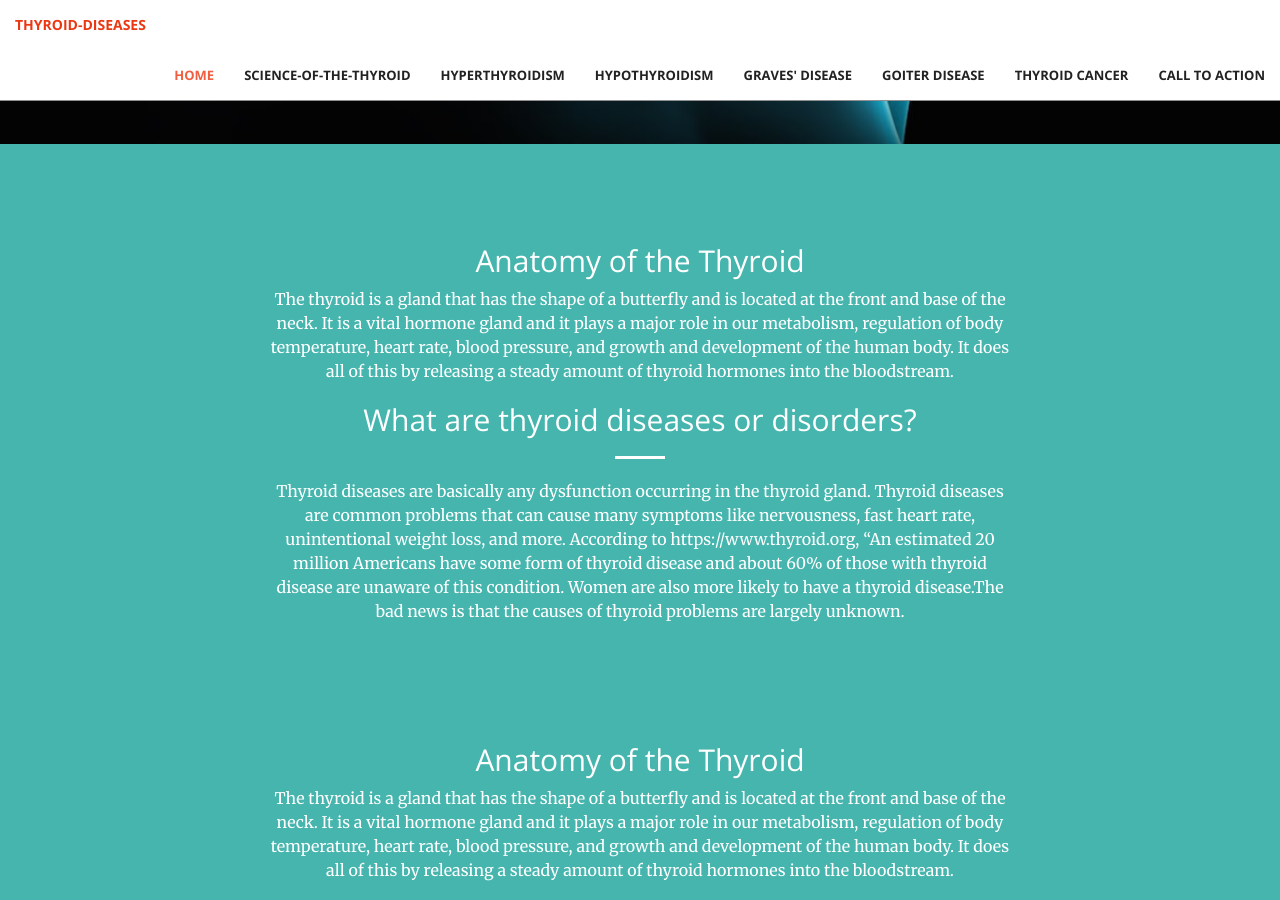
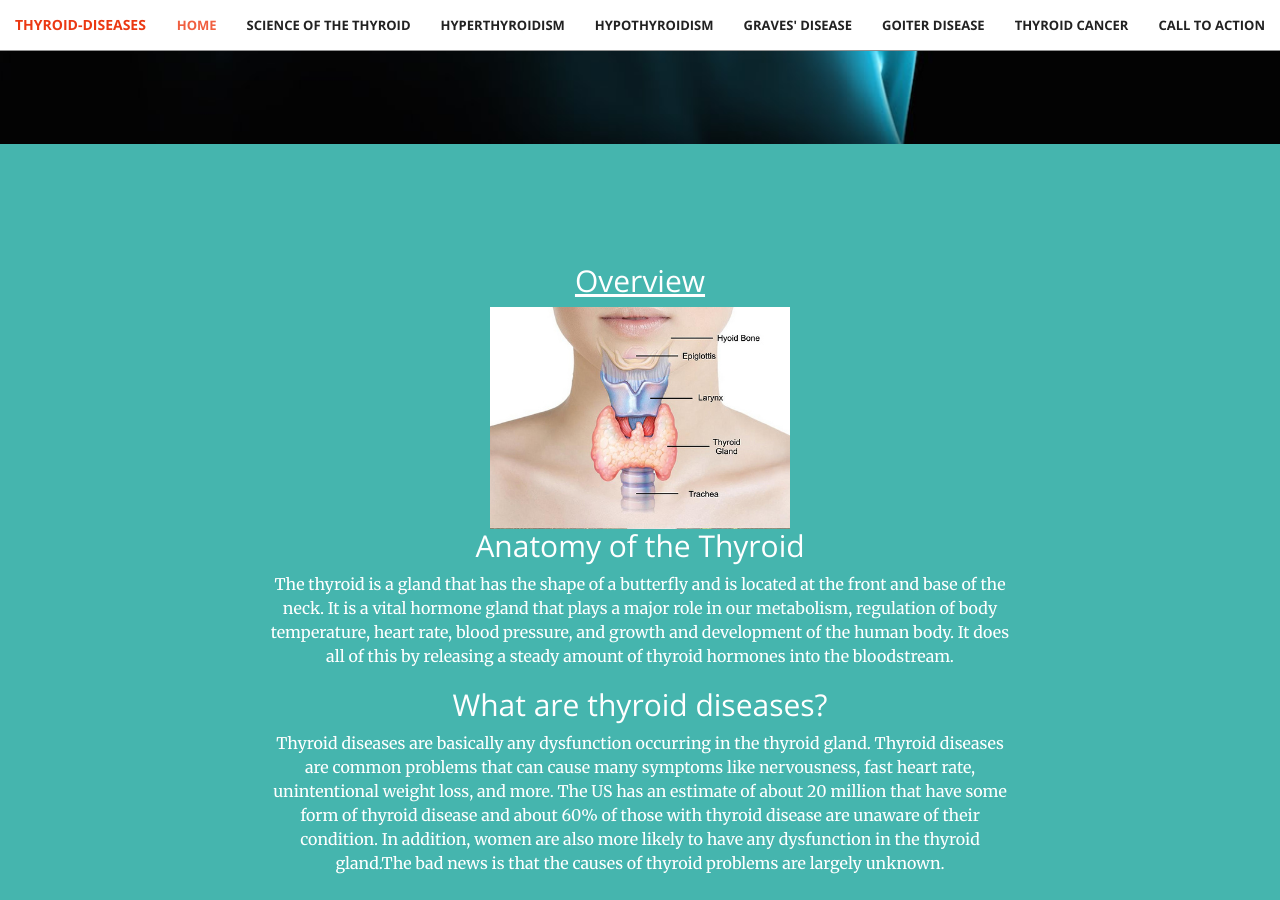
Before and after one commit to jazmin7822/thyroid-diseases, a Jekyll site: the page built from index.html, in a window 1280 px wide and 900 px high, scrolled down 756 px. Built offline with Jekyll 4.4.1, drawn with Linux system fonts in a browser that asks for light colours; some of the changed text lies outside the part shown.

Commit message:
edit the topic file

```diff
--- a/_includes/different-topic-cards.html
+++ b/_includes/different-topic-cards.html
@@ -1,111 +1,108 @@
-<section class="bg-primary" id="about">
+
+<!--Science-of-the-thyroid Section-->
+<hr>
     <div class="container">
         <div class="row">
             <div class="col-lg-8 col-lg-offset-2 text-center">
-                <h2 class="section-heading">Anatomy of the Thyroid</h2>
+            <h2 class="section-heading"  id="Science-of-the-thyroid"> <strong><u> Science of the thyroid</u></strong></h2>
+             <img src="../img/portfolio/T3-and-T4.jpg" alt="An Image of the thyroid gland" width="350" height="250">
 
-                <p>The thyroid is a gland that has the shape of a butterfly and is located at the front and base of the neck. It is a vital hormone gland and it plays a major role in our metabolism, regulation of body temperature, heart rate, blood pressure, and growth and development of the human body. It does all of this by releasing a steady amount of thyroid hormones into the bloodstream.</p>
-
-                <!--How to make a button: <a href="#" class="btn btn-default btn-xl">Get Started!</a>-->
-
-                <h2 class="section-heading">What are thyroid diseases or disorders?</h2>
-
-                <p>Thyroid diseases are basically any dysfunction occurring in the thyroid gland. Thyroid diseases are common problems that can cause many symptoms like nervousness, fast heart rate, unintentional weight loss, and more. According to https://www.thyroid.org, “An estimated 20 million Americans have some form of thyroid disease and about 60% of those with thyroid disease are unaware of this condition. Women are also more likely to have a thyroid disease.The bad news is that the causes of thyroid problems are largely unknown.</p>
-
-<!--Science-of-the-thyroid Section-->
-                 <h2 class="section-heading" id= "Science-of-the-thyroid">Science-of-the-thyroid</h2>
-<hr>
-  <p> The thyroid uses iodine from the food we eat to produce 2 vital hormones. One of these vital hormones is Thyroxine, also known as T4. It is the primary hormone produced by the gland. After there is a delivery made via the bloodstream to the body's tissues, a small portion of the T4 is released from the gland and is converted to triiodothyronine(T3) which is the most active hormone. It is very important that T3 and T4 levels are neither too high or too low. T3 and T4 regulate your heart rate and how fast your intestines process food.This is why there are two glands in the brain, the hypothalamus and the pituitary, which communicate with the brain to maintain T3 and T4 balance.</p>
+              <p> The thyroid gland uses iodine from the food we eat to produce 2 vital hormones. One of these vital hormones is called Thyroxine, also known as T4. It is the primary hormone produced by the gland. After T4 is produced by the gland, there is a delivery made via the bloodstream to the body's tissues in which a small portion of the T4 is released from the gland and is converted to triiodothyronine(T3) which is the most active hormone. It is very important that T3 and T4 levels are neither too high or too low which is why there are two glands in the brain, the hypothalamus and the pituitary, which communicate with the brain to maintain T3 and T4 balanced. T3 and T4 regulate your heart rate and how fast your intestines process the food that you eat so both hormones are very important.</p>
 
 
 <!--Hyperthyroidism Section-->
-<h2 class="section-heading" id="Hyperthyroidism">Thyroid Disorders Hyperthyroidism</h2>
+<hr>
+<h2 class="section-heading" id="Hyperthyroidism"> <strong> <u>Thyroid Disorders:</u> Hyperthyroidism</strong> </h2>
 <h3> What happens if there is an overproduction of T3 and T4 in your body?</h3>
+<img src="../img/portfolio/Hyperthyroidism.jpg" alt="An Image of the thyroid gland" width="400" height="250">
 
-<p> When you have an overproduction of T3 and T4 in your body it is called hyperthyroidism. In hyperthyroidism,your body will speed up your metabolism, which is why when you first get it, you may feel very energetic, but later on it can break your body down and cause you to feel tired or other unpleasant symptoms According to https://www.webmd.com, common symptoms include
+
+<p> When you have an overproduction of the hormone thyroxine (T4) in your body it is called hyperthyroidism. In hyperthyroidism,your body will speed up your metabolism, which may cause you to feel very energetic at first, but later on will break your body down and cause you to feel really tired or other unpleasant symptoms.</p>
+<h4>SYMPTOMS</h4>
+<p>
+    <li>Puffy eyes</li>
+    <li>Mood swings</li>
+    <li>Sleep problems</li>
+    <li>Sensitivity to heat</li>
+    <li>Fatigue or weakness</li>
     <li>Nervousness, anxiety, or crankiness</li>
-    <li>Mood swings</li>
-        <li">Fatigue or weakness</li>
-<li>Sensitivity to heat</li>
+    <li>Having consistent bowel movements</li>
+    <li>Shaking in your hands and fingers (tremor)</li>
+    <li>Losing weight suddenly, without even trying</li>
+    <li>Fast or uneven heartbeat or palpitations (pounding in your heart)</li>
     <li>A swollen thyroid (called a goiter). You might see swelling at the base of your neck.</li>
-    <li>Losing weight suddenly, without trying</li>
-    <li>Fast or uneven heartbeat or palpitations (pounding in your heart)</li>
-    <li>Having more bowel movements</li>
-    <li>Shaking in your hands and fingers (tremor)</li>
-    <li>Sleep problems</li></p>
+</p>
 
 
 <h3>What causes hyperthyroidism?</h3>
 
 <p>
 
-One of the most common causes of hyperthyroidism is the autoimmune disorder Graves’ disease. With this disease, the body makes an antibody thyroid-stimulating immunoglobulin (TSI) which makes the thyroid gland produce too much thyroid hormone. It can also be caused by a toxic nodular or multinodular goiter. These are lumps or nodules in the thyroid gland that cause hyperthyroidism. Furthermore, thyroiditis also results from a virus or a problem with the immune system and can also cause the person to have symptoms related to hyperthyroidism.
+One of the most common causes of hyperthyroidism is the autoimmune disorder called Graves’ disease. With this disease, the body makes an antibody thyroid-stimulating immunoglobulin (TSI) which causes the thyroid gland produce too much thyroid hormone. Hyperthyroidism can also be caused by a toxic nodular or multinodular goiter. These are lumps or nodules in the thyroid gland that cause hyperthyroidism. Furthermore, thyroiditis (An inflammation of the thyroid) can also result from a virus or a problem with the immune system and eventually cause the person to have symptoms related to hyperthyroidism. </p>
 
-Treatments:
-According to https://www.endocrineweb.com, “Antithyroid medications (sometimes written  antithyroid) prevent the thyroid from producing excess amounts of T4 and T3 hormones.”
+<h3>TREATMENT</h3>
+<p>Medications that are antithyroid can prevent the thyroid gland from producing excess amounts of T4 and T3 hormones.
 There are two types of antithyroid medications. These medications are called propylthiouracil (PTU) and methimazole (also known as Tapazole).These 2 medications are made to directly target the thyroid gland and to reduce T4 and T3 hormone production.</p>
 
+<!--Hypothyroidism-->
+<hr>
+<h2 class="section-heading" id="Hypothyroidism"> <strong><u>Thyroid Disorders:</u> Hypothyroidism</strong></h2>
+<h3>What happens if there is too little of T3 and T4 in your body? </h3>
+<img src="../img/portfolio/Hypothyroidism.png" alt="An Image of the thyroid gland" width="400" height="350">
+<p> When your thyroid gland doesn’t produce enough thyroid hormone, it is called hypothyroidism.
+If our thyroid gland does not produce enough thyroid hormone, it can disrupt your metabolism.
+Metabolism is how your body’s cell uses energy from the food you eat. Our metabolism is associated with your heart rate, body temperature, buildup and breakdown of substances, elimination of waste, and all aspects of metabolism.</p>
 
-
-<!--Hypothyroidism-->
-<h2 class="section-heading" id="Hypothyroidism"> Thyroid Disorders: Hypothyroidism</h2>
-<h3>What happens if there is too little of T3 and T4 in your body? </h3>
-
-<p>
-
-When your thyroid gland doesn’t produce enough thyroid hormone, it is called hypothyroidism.
-If our thyroid gland does not produce enough thyroid hormone, it can disrupt our metabolism.
-Metabolism is how your body’s cell uses energy from food. Our metabolism can affect our heart rate, body temperature, and all aspects of metabolism.
-Some symptoms include
+<h4>SYMPTOMS</h4>
+<li> Dry skin</li>
+<li> Puffy face</li>
+<li> Weight gain</li>
+<li> Hoarseness</li>
+<li> Muscle weakness</li>
 <li> Increased sensitivity to cold </li>
-<li>  Dry skin</li>
-<li> Weight gain</li>
-<li> Puffy face</li>
-<li>  Hoarseness</li>
-<li> Muscle weakness</li>
 <li> Elevated blood cholesterol level</li>
 <li> Muscle aches, tenderness and stiffness</li>
-Pain, stiffness or swelling in your joints</li>
+<li>Pain, stiffness or swelling in your joints</li>
+
 <h3> What causes Hypothyroidism?</h3>
-Well some people have an Autoimmune disease. This disease is caused when the immune system protects the body from invading infections, but mistakes thyroid gland cells and their enzymes for invaders and attacks them.
-This leads to not enough thyroid cells and enzymes left to make enough thyroid hormones.This is more common in women than in men.
-There is also a disease called thyroiditis. Thyroiditis is usually caused by a viral infection or autoimmune attack which causes the thyroid gland to become inflamed.
+<p>Like any other disease, there are many factors that can cause someone to have this type of disease. Some people have an autoimmune disease which is caused when the immune system protects the body from invading infections like a virus, but mistakes thyroid gland cells and their enzymes for invaders and attacks them as well.
+This leads to not enough thyroid cells and enzymes left to make enough thyroid hormones. Hypothyroidism is more common in women than in men.
+Like mentioned before, thyroiditis is usually caused by a viral infection or autoimmune attack which causes the thyroid gland to become inflamed and lead to a thyroid complication.</p>
 
-Treatments:
-The treatment for hypothyroidism includes daily use of a medication known as levothyroxine which restores adequate hormone levels. It will then reverse the signs and symptoms of hypothyroidism. However, if a person leaves it untreated , hypothyroidism can lead to several complications like heart problems, nerve injury, infertility, and in some cases death.
+<h3>TREATMENT</h3>
+<p>The treatment for hypothyroidism includes daily use of a medication known as levothyroxine which restores adequate hormone levels. It will then reverse the signs and symptoms of hypothyroidism. However, if a person leaves it untreated, hypothyroidism can devlop and get worse after years and lead to several complications like heart problems, nerve injury, infertility, and even a coma.</p>
 
 
 
 
 <!--Graves' Disease Section-->
+<hr>
+<h2 class="section-heading" id="Graves-Disease"> <strong><u>Graves' Disease</u></strong></h2>
+<img src="../img/portfolio/graves'.jpg" alt="An Image of the thyroid gland" width="300" height="200">
 
-<h2 class="section-heading" id="Graves-Disease"> Graves' Disease</h2>
+<p>Graves' disease is an immune symptom disorder and one of the factors that often leads to hyperthyroidism. Grave' disease causes the immune system to make more antibodies which eventually leads to an
+overproduction of thyroid-hormone (hyperthyroidism). Graves' diseases is most common in women who are age 40 and below. </p>
+
+<h4>SYMPTOMS</h4>
+<li>Anxiety </li>
+<li>Fatigue</li>
+<li>Vision loss</li>
+<li>Double vision</li>
+<li>Light sensitivity</li>
+<li>Light sensitivity</li>
+<li>Puffy or retracted eyelids</li>
+<li>Pressure or pain in the eyes</li>
+<li>Reddened or inflamed eyes</li>
+<li>Gritty sensation in the eyes</li>
+<li>Bulging eyes (exophthalmos)</li>
+<li>Bulging eyes (Graves' ophthalmopathy)</li>
+<li>Weight loss, despite normal eating habits</li>
+<li>Enlargement of your thyroid gland (goiter)</li>
+<li>About 30% of people with Graves’s disorder show symptoms of Graves' ophthalmopathy. </li>
+<li>In Graves’ ophthalmopathy, inflammation and other immune systems affect the muscle and tissues around the eyes. The resulting sign and symptoms may include:</li>
 
 
-<h4>Overview</h4>
-<p>An immune symptom disorder of the butterfly shaped gland in the thyroid.
-Overproduction of thyroid-hormone (hyperthyroidism).
-Most common in women who are age 50 and below. </p>
-
-<h4>Symptoms</h4>
-<li>Anxiety </li>
-<li>Weight loss, despite normal eating habits</li>
-<li>Enlargement of your thyroid gland (goiter)</li>
-<li>Fatigue</li>
-<li>li>Bulging eyes (Graves' ophthalmopathy)</li>
-<li>About 30% of people with Graves’s disorder show symptoms of Graves' ophthalmopathy. </li>
-<li>In Graves’ ophthalmopathy, inflammation and other immune systems affect the muscle and tissues around the eyes. The resulting sign and symptoms may include:</li>
-<li>Bulging eyes (exophthalmos)</li>
-<li>Gritty sensation in the eyes</li>
-<li>Pressure or pain in the eyes</li>
-<li>Puffy or retracted eyelids</li>
-<li>Reddened or inflamed eyes</li>
-<li>Light sensitivity</li>
-<li>Double vision</li>
-<li>Vision loss</li>
-
-
-<h4>Treatment</h4>
+<h4>TREATMENT</h4>
 <p>
 Treatment goals aim to inhibit the overproduction of thyroid hormones and lessen the severity of symptoms. Propranolol is a beta blocker that slows the heart rate and decreases the blood pressure. When taken in eye-drop form, it helps reduce eye pressure.
 </p>
@@ -113,14 +110,12 @@
 
 
 <!--Goiter's Disease Section-->
-
-<h2 class="section-heading" id="Goiter-Disease"> Goiter's Disease</h2>
-<h4>Overview</h4>
-<p>Goiters disease is an abnormal (unusual) enlargement of our thyroid gland
-Goiters are usually painless. However, since they cause an enlarged thyroid gland , it can cause a cough and make it difficult for us to swallow or even breath.Cause: The most common cause of this disease is the lack of iodine.
-What is Iodine? Iodine is a mineral found in foods just like protein, zinc, etc. Iodine is necessary in order to make thyroid hormones which then control the body's metabolism and many other important functions. When women are pregnant, the body especially needs iodine for proper bone and brain development during pregnancy and infancy.
-Where iodine is most common, for instance in the U.S, a goiters disease is due to an overuse or overproduction of thyroid hormones in the thyroid gland.</p>
-<h4>Symptoms</h4>
+<hr>
+<h2 class="section-heading" id="Goiter-Disease"><strong><u> Goiter's Disease</u></strong></h2>
+<img src="../img/portfolio/goiters1.jpg" alt="An Image of the thyroid gland" width="400" height="300">
+<p>Goiter's disease is an unusual enlargement of the thyroid gland. Since they cause an enlarged thyroid gland, it can cause one to cough and make it difficult for a person to swallow or even breath. The most common cause of this disease is the lack of <b>iodine</b> or iodine deficiency, but what is iodine?</p>
+<p><em><b>Iodine</b></em> is a mineral found in foods just like protein and zinc. Iodine is necessary in order to make thyroid hormones which then control the body's metabolism and many other important functions. The body especially needs iodine for proper bone and brain development during women's pregnancy and infancy. Since iodine is so essential to the body, if the thyroid doesn't have enough iodine, it will develop goiters which causes the thyroid gland to enlarge in an effort to obtain more iodine. </p>
+<h4>SYMPTOMS</h4>
 <li>Coughing</li>
 <li>Trouble swallowing</li>
 <li>Trouble breathing</li>
@@ -129,7 +124,7 @@
 
 
 
-<h4>Treatment: </h4>
+<h4>TREATMENT </h4>
 <p>There are certain medications prescribed for when people have an underactive thyroid or overactive thyroid. Antithyroid agents prevent the thyroid gland from making or releasing thyroid hormone. For instance, levothyroxine can help treat hypothyroidism, an enlarged thyroid gland and thyroid cancer.  While thiamazole and propylthiouracil are both medications for hyperthyroidism.</p>
 
 
@@ -137,36 +132,40 @@
 
 
 <!--THYROID CANCER SECTION-->
-<h2 class="section-heading" id="Thyroid-Cancer"> Thyroid Cancer</h2>
+
+<hr>
+<h2 class="section-heading" id="Thyroid-Cancer"><strong><u> Thyroid Cancer</u></strong></h2>
+<img src="../img/portfolio/thyroid-cancer.jpg" alt="An Image of the thyroid gland" width="400" height="300">
 
 
-<p>Thyroid cancer can occur more often in women than in men. Being exposed to high levels of radiation can also lead to an increase of risk of developing thyroid cancer. At first, there might not be any symptoms present, but as the tumor grows, eventually it can cause pain and swelling in the neck.
+<p>Thyroid cancer can occur more often in women than in men. Being exposed to high levels of radiation can lead to an increase of risk of developing thyroid cancer. At first, there might not be any symptoms present, but as the tumor grows, eventually it can cause pain and swelling in the neck. There are several types of thyroid cancer that can exist.</p>
 
-There are several types of thyroid cancer that can exist.
+<p>Types of Thyroid Cancer:</p>
 
-Types of Thyroid Cancer:
-
-Papillary thyroid cancer: This is one of the most common forms of thyroid cancers. It can occur at any age, but most often affects people of ages 30 to 50.
-Follicular thyroid cancer: It can affect people of age 50 and above.
-Anaplastic thyroid cancer: It is a rare type of thyroid cancer that begins in the follicular cells. It is difficult to trip because the tumor grows rapidly.
-Medullary thyroid cancer: Originates from the parafollicular C cells of the thyroid gland. These cells do not make thyroid hormone and instead make a different hormone called calcitonin.
-Some types can be really aggressive, while others can grow very slowly. However, most types can be cured with the necessary treatment.
+<li>Papillary thyroid cancer: This is one of the most common forms of thyroid cancers. It can occur at any age, but most often affects people of ages 30 to 50.</li>
+<li>Follicular thyroid cancer: It can affect people of age 50 and above.
+<li>Anaplastic thyroid cancer: It is a rare type of thyroid cancer that begins in the follicular cells. The tumor grows rapidly.</li>
+<li>Medullary thyroid cancer: Originates from the parafollicular C cells of the thyroid gland. These cells do not make thyroid hormone and instead make a different hormone called calcitonin.</li>
+<li>Some types can be really aggressive, while others can grow very slowly. However, most types can be cured with the necessary treatment.</li>
 
 
 <h4>SYMPTOMS</h4>
 As the tumor grows, some symptoms will begin to be present.
-A lump can be felt through the skin on the neck
-There can be changes to the person’s voice.
+A lump may be felt through the skin on the neck.
+There can also be changes to the person’s voice.
 Difficulty when swallowing.
 Pain in the neck and throat.
 <h4>TREATMENT:</h4>
-Thankfully, most thyroid cancers can be cured with the necessary and appropriate treatment and the treatment depends on the type and stage of the thyroid cancer you have.
+Thankfully, most thyroid cancers can be cured with the necessary and appropriate treatment. The treatment depends on the type and stage of the thyroid cancer you have.
 Recommendations:
 Your doctor might need to take blood tests and ultrasound exams of your thyroid once or twice per year.
 It varies for everyone who is diagnosed with a type of thyroid cancer. For some, the cancer might never grow and never require any type of treatment, but for others the cancer might grow and some type of treatment would be necessary.
 </p>
+
+
 <!--Call-To-Action-->
-<h2 class="section-heading" id="Call-To-Action"> Call to Action</h2>
+<hr>
+<h2 class="section-heading" id="Call-To-Action"><strong><u>  Call to Action</u> </strong></h2>
 
 Our thyroid may not be visible to our eye, but it is in fact, a major and vital hormone gland in the human body. We should be more aware of this gland in our body since it's not really taught about it in school.
 
--- a/_includes/head.html
+++ b/_includes/head.html
@@ -80,7 +80,7 @@
                                <a href="#Home" class="page-scroll">Home</a>
                             </li>
                             <li class="nav-item active Heading">
-                                <a href="#Science-of-the-thyroid" class="page-scroll">Science-of-the-thyroid</a>
+                                <a href="#Science-of-the-thyroid" class="page-scroll">Science of the Thyroid</a>
 
                             </li>
 
@@ -116,20 +116,23 @@
             </nav>
 
 <!--END OF NAVABR-->
-
+<!--<hr> Creates a white space in between these two sections-->
 <section class="bg-primary" id="about">
     <div class="container">
         <div class="row">
             <div class="col-lg-8 col-lg-offset-2 text-center">
+                     <h2> <u>Overview</u> </h2>
+                     <img src="../img/portfolio/thyroid-1.jpg" alt="An Image of the thyroid gland" width="300" height="222">
                 <h2 class="section-heading">Anatomy of the Thyroid</h2>
 
-                <p>The thyroid is a gland that has the shape of a butterfly and is located at the front and base of the neck. It is a vital hormone gland and it plays a major role in our metabolism, regulation of body temperature, heart rate, blood pressure, and growth and development of the human body. It does all of this by releasing a steady amount of thyroid hormones into the bloodstream.</p>
+                <p>The thyroid is a gland that has the shape of a butterfly and is located at the front and base of the neck. It is a vital hormone gland that plays a major role in our metabolism,
+                regulation of body temperature, heart rate, blood pressure, and growth and development of the human body. It does all of this by releasing a steady amount of thyroid hormones into the bloodstream.</p>
 
                 <!--How to make a button: <a href="#" class="btn btn-default btn-xl">Get Started!</a>-->
 
-                <h2 class="section-heading">What are thyroid diseases or disorders?</h2>
-                <hr class="light">
-                <p>Thyroid diseases are basically any dysfunction occurring in the thyroid gland. Thyroid diseases are common problems that can cause many symptoms like nervousness, fast heart rate, unintentional weight loss, and more. According to https://www.thyroid.org, “An estimated 20 million Americans have some form of thyroid disease and about 60% of those with thyroid disease are unaware of this condition. Women are also more likely to have a thyroid disease.The bad news is that the causes of thyroid problems are largely unknown.</p>
+                <h2 class="section-heading">What are thyroid diseases?</h2>
+
+                <p>Thyroid diseases are basically any dysfunction occurring in the thyroid gland. Thyroid diseases are common problems that can cause many symptoms like nervousness, fast heart rate, unintentional weight loss, and more. The US has an estimate of about 20 million that have some form of thyroid disease and about 60% of those with thyroid disease are unaware of their condition. In addition, women are also more likely to have any dysfunction in the thyroid gland.The bad news is that the causes of thyroid problems are largely unknown.</p>
 </div>
 </div>
 </div>
```
Also changed, not shown: _layouts/front.html (line endings or trailing spaces), img/portfolio/1.jpg (deleted), img/portfolio/2.jpg (deleted), img/portfolio/3.jpg (deleted), img/portfolio/4.jpg (deleted), img/portfolio/5.jpg (deleted), img/portfolio/6.jpg (deleted), img/portfolio/Hypothyroidism.png (added), img/portfolio/THYROID.jpg (added), img/portfolio/goiters1.jpg (added), img/portfolio/thyroid-1.jpg (added), 1 other file.
